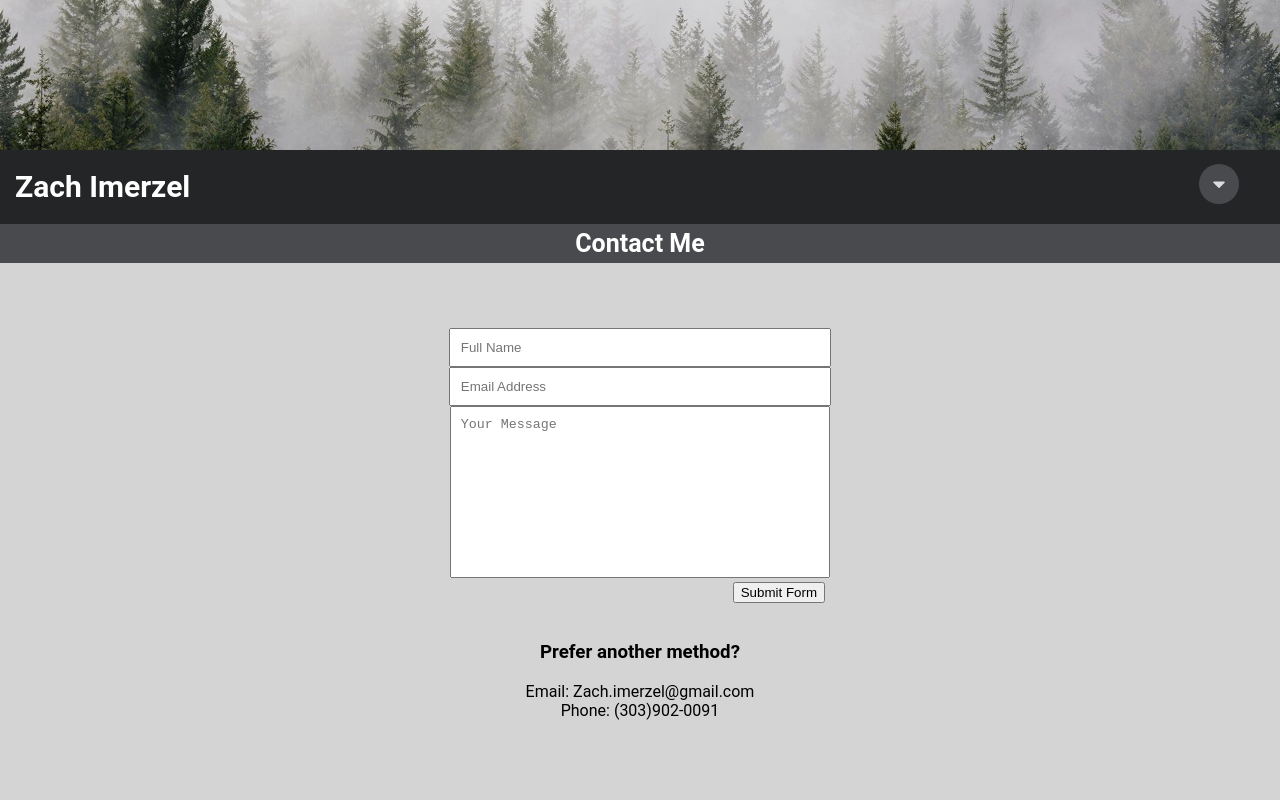
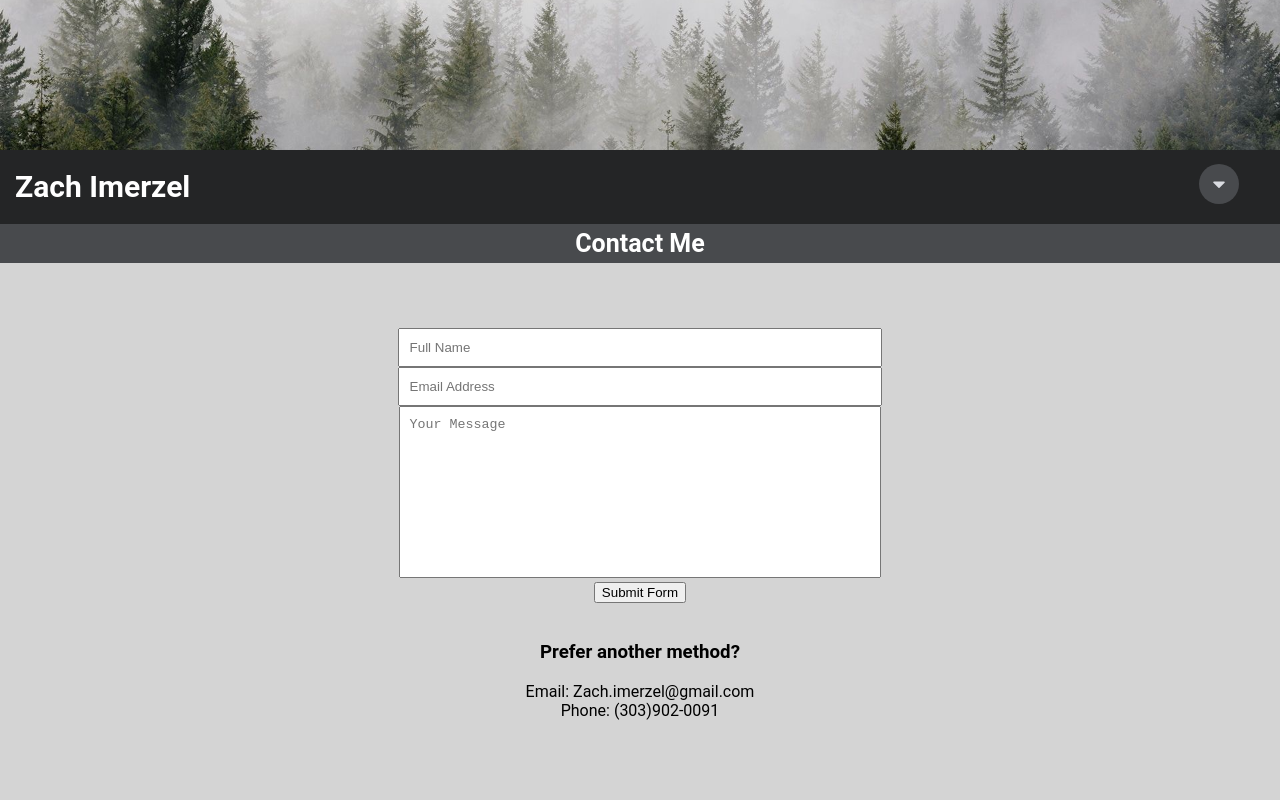
Before and after one commit to Zimerzel/react-app-portfolio, a React (Create React App) app: page /contact in a window 1280 px wide. Shown: the top 800 px of the page. Built offline with nearby package versions, Linux system fonts and the light colour scheme.

Commit message:
fixed form size and text area

```diff
--- a/src/index.css
+++ b/src/index.css
@@ -470,12 +470,8 @@ text-align: center;
   margin-right: auto;
 }
 
-.form-group-btn{
-  margin-left: 21.7vw;
-}
-
 .form-control {
-  width: 70%;
+  width: 90%;
   padding: 10px;
   resize: none;
 }
```
